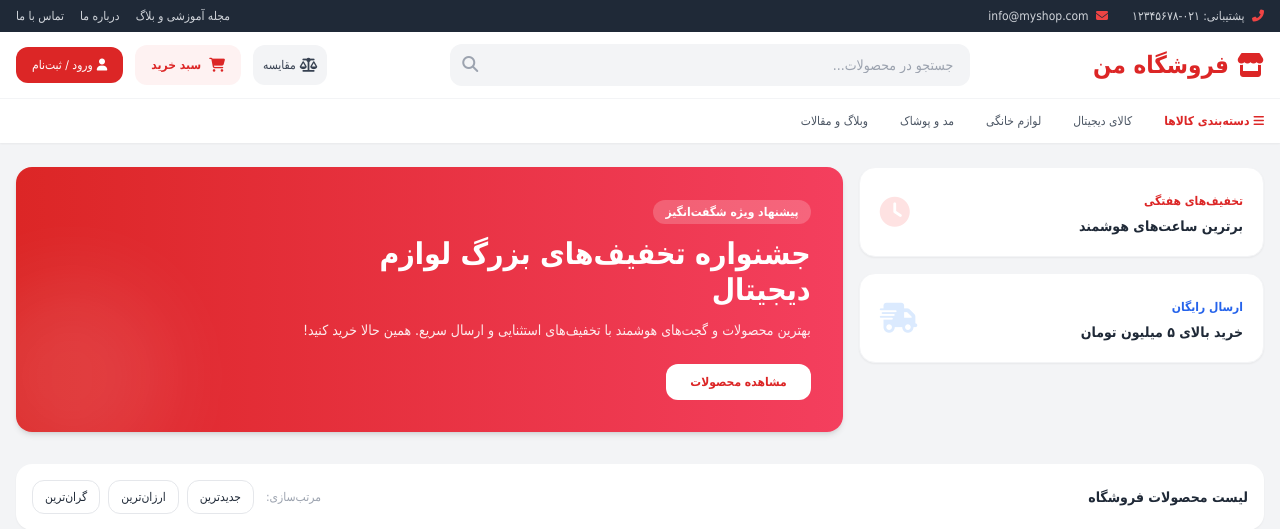
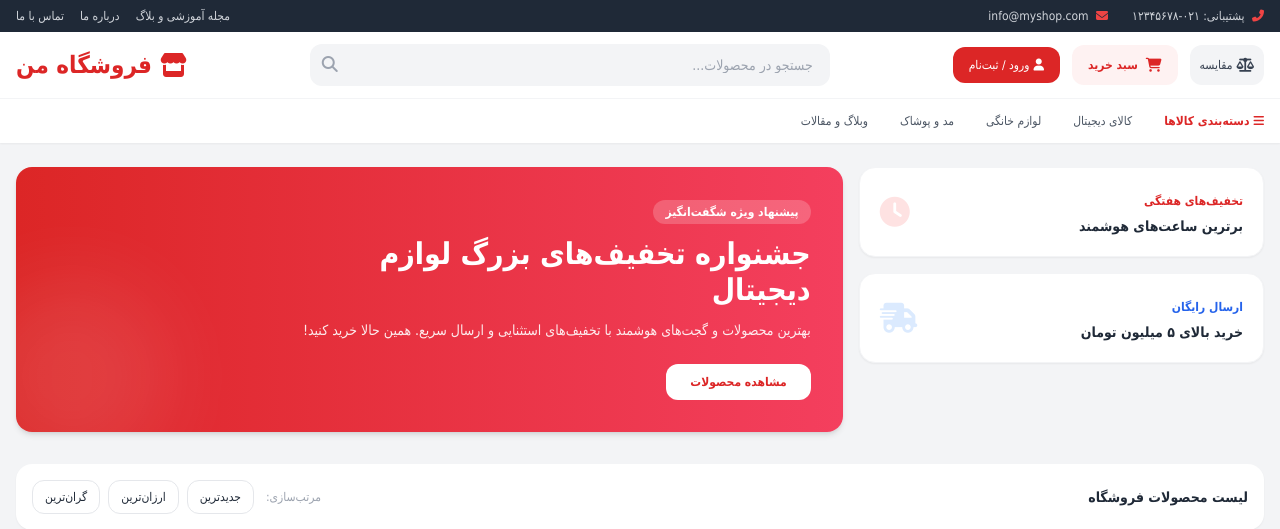
Before and after one commit to bigkhazaei-cpu/my-affiliate-site, a Flask app: page / in a window 1280 px wide. Shown: the top 529 px of the page. Run offline with Flask 3, Linux system fonts and the light colour scheme; data that the repository does not hold is empty; some libraries are stand-ins or nearby versions.

Commit message:
Update index.html

```diff
--- a/templates/index.html
+++ b/templates/index.html
@@ -29,19 +29,19 @@
         </div>
     </div>
 
-    <!-- هدر اصلی فروشگاه (اصلاح شده برای چیدمان صحیح راست‌چین) -->
+    <!-- هدر اصلی فروشگاه (نسخه نهایی و اصلاح شده) -->
     <header class="bg-white shadow-sm sticky top-0 z-40">
-        <div class="max-w-7xl mx-auto px-4 py-3 flex flex-col md:flex-row justify-between items-center gap-4">
+        <div class="max-w-7xl mx-auto px-4 py-3 flex flex-col md:flex-row-reverse justify-between items-center gap-4">
 
-            <!-- ۱. لوگوی فروشگاه (سمت راست) -->
+            <!-- ۱. لوگو و نام فروشگاه (قرارگیری در سمت راست) -->
             <div class="flex items-center justify-between w-full md:w-auto">
                 <a href="/" class="text-2xl font-black text-red-600 flex items-center gap-2">
                     <i class="fas fa-store"></i> فروشگاه من
                 </a>
             </div>
 
-            <!-- ۲. نوار جستجوی مرکزی بزرگ -->
-            <div class="w-full md:w-5/12 order-3 md:order-2">
+            <!-- ۲. نوار جستجوی مرکزی -->
+            <div class="w-full md:w-5/12">
                 <form action="/" method="GET" class="relative flex items-center">
                     <input type="text" name="q" value="{{ request.args.get('q', '') }}" placeholder="جستجو در محصولات..." class="w-full bg-gray-100 border border-transparent focus:border-red-500 focus:bg-white rounded-xl px-4 py-2.5 pl-10 pr-4 text-sm focus:outline-none transition text-right">
                     <button type="submit" class="absolute left-3 text-gray-400 hover:text-red-600 transition">
@@ -50,8 +50,8 @@
                 </form>
             </div>
 
-            <!-- ۳. دکمه‌های حساب کاربری، سبد خرید و مقایسه (سمت چپ) -->
-            <div class="flex items-center gap-3 w-full md:w-auto justify-end order-2 md:order-3">
+            <!-- ۳. دکمه‌ها و سبد خرید (قرارگیری در سمت چپ) -->
+            <div class="flex items-center gap-3 w-full md:w-auto justify-start">
                 <a href="/compare" class="relative bg-gray-100 hover:bg-gray-200 text-gray-700 p-2.5 rounded-xl transition flex items-center gap-1 text-xs" title="مقایسه محصولات">
                     <i class="fas fa-balance-scale text-sm"></i>
                     <span class="hidden sm:inline">مقایسه</span>
@@ -86,9 +86,9 @@
     <!-- محتوای اصلی -->
     <main class="max-w-7xl mx-auto px-4 py-6 flex-grow w-full">
 
-        <!-- بنرهای بالایی (اصلاح جایگاه بنر بزرگ و کوچک) -->
+        <!-- بنرهای بالایی -->
         <div class="grid grid-cols-1 lg:grid-cols-3 gap-4 mb-8">
-            <!-- بنرهای کناری تبلیغاتی (سمت راست در حالت دسکتاپ) -->
+            <!-- بنرهای کناری تبلیغاتی (سمت راست) -->
             <div class="flex flex-col gap-4">
                 <div class="bg-white rounded-2xl p-5 shadow-sm border border-gray-100 flex items-center justify-between">
                     <div>
@@ -106,7 +106,7 @@
                 </div>
             </div>
 
-            <!-- بنر بزرگ اسلایدر گالری (بخش اصلی سمت چپ) -->
+            <!-- بنر بزرگ شگفت‌انگیز (سمت چپ) -->
             <div class="lg:col-span-2 bg-gradient-to-r from-red-600 to-rose-500 rounded-2xl p-8 text-white flex flex-col justify-between shadow-md relative overflow-hidden">
                 <div class="z-10 max-w-lg">
                     <span class="bg-white/20 text-white text-xs px-3 py-1 rounded-full font-bold mb-3 inline-block">پیشنهاد ویژه شگفت‌انگیز</span>
```
